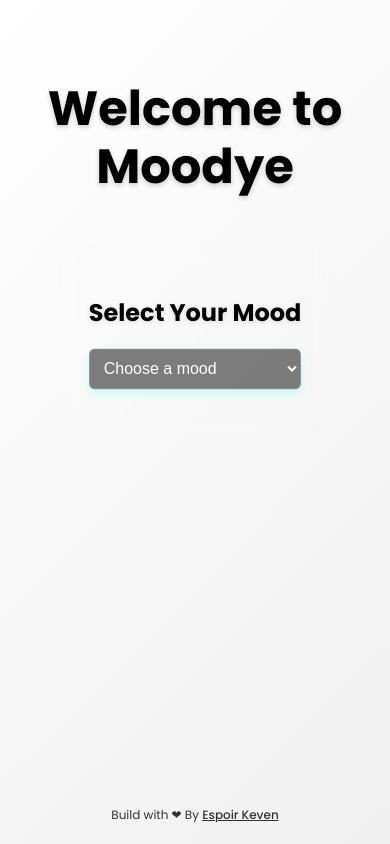
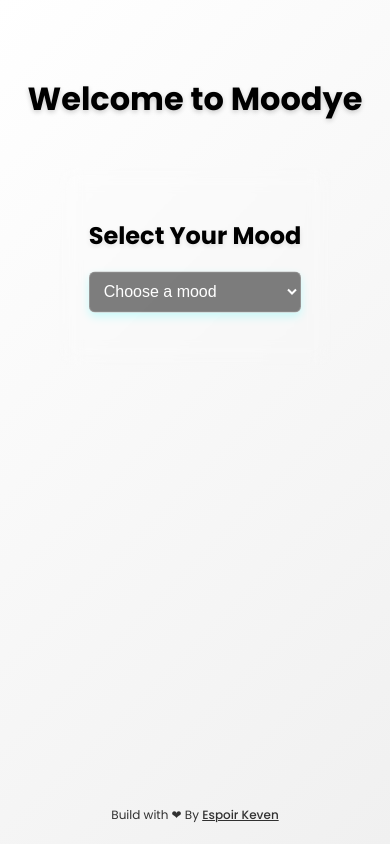
Before and after one commit to EspoirGit/moodye, a React (Vite) app: page / in a window 390 px wide. Built offline with nearby package versions, Linux system fonts and the light colour scheme.

Commit message:
front homepage mise à jour du titre pour l'adapter à l'écran

```diff
--- a/src/pages/HomePage.jsx
+++ b/src/pages/HomePage.jsx
@@ -44,12 +44,23 @@ const HomePage = () => {
                         marginBottom: '20px',
                         marginTop: '80px',
                         fontWeight: 'bold',
-                        fontSize: '3rem',
+                        fontSize: 'clamp(2rem, 5vw, 3rem)', // Dynamically adjust font size
                         textShadow: '0 2px 5px rgba(0, 0, 0, 0.2)', // Subtle shadow
                     }}
                 >
                     Welcome to Moodye
                 </h1>
+                <style>
+                    {`
+                        @media (max-width: 768px) {
+                            h1 {
+                                font-size: 2rem; /* Smaller font size for mobile */
+                                margin-top: 40px; /* Reduced top margin for mobile */
+                                margin-bottom: 10px; /* Reduced bottom margin for mobile */
+                            }
+                        }
+                    `}
+                </style>
                 <MoodSelector
                     moods={Object.keys(mockSongs)}
                     onMoodSelect={handleMoodSelect}
```
